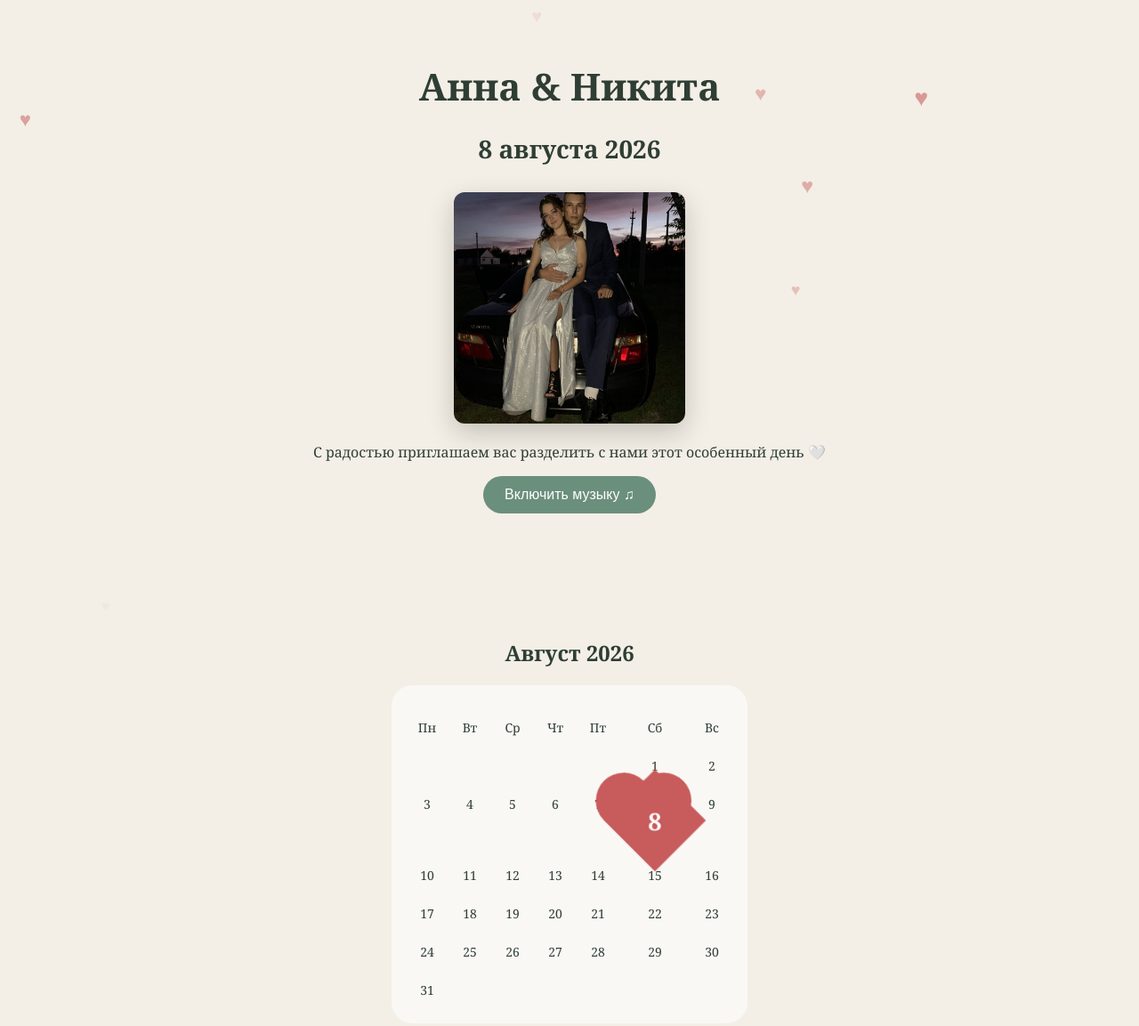
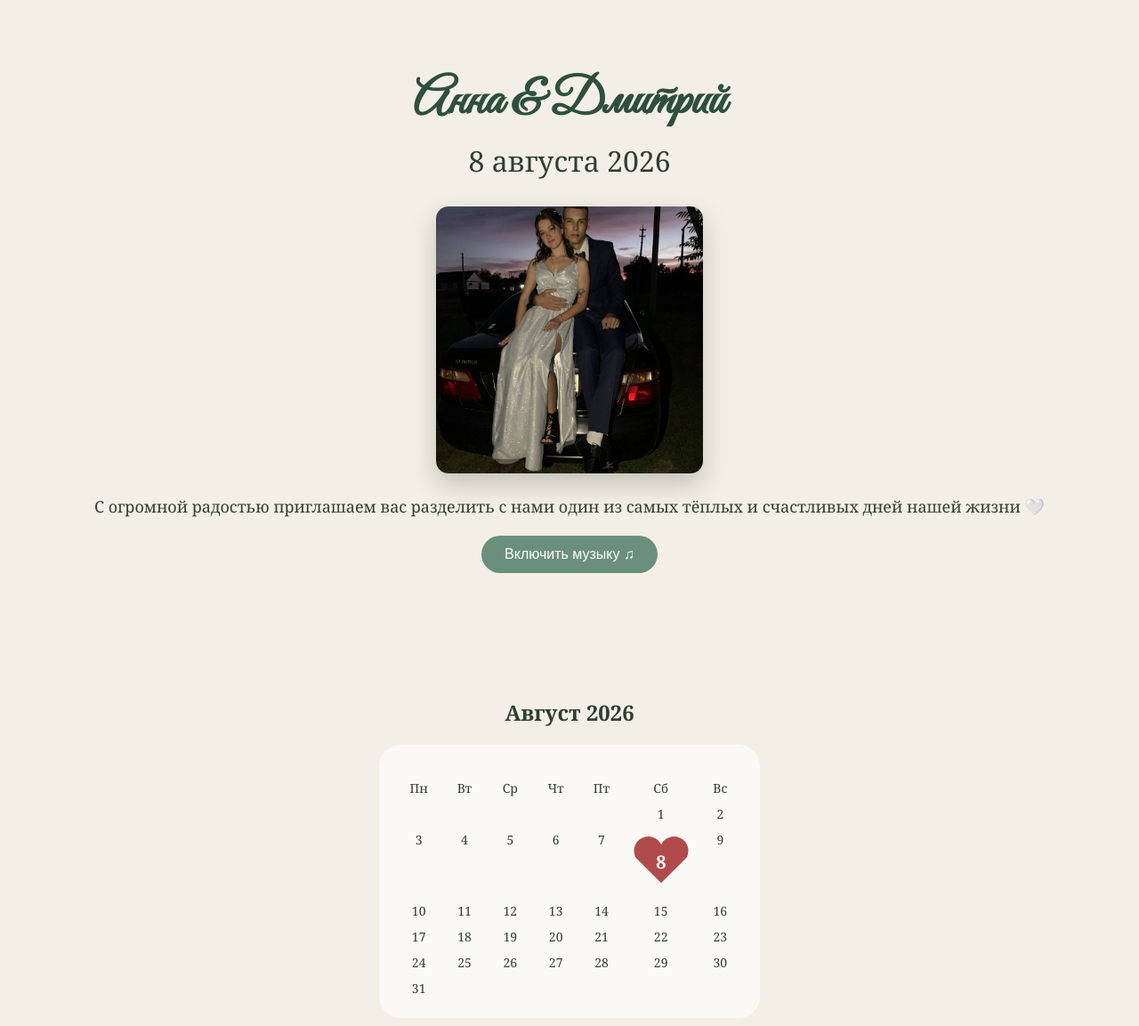
Before and after one commit to nastyasekacheva2001-dotcom/ebaaaaaa, a plain HTML site: page index.html in a window 1280 px wide. Shown: the part 27-1180 px from the top of the page at 89% size. Drawn offline with Linux system fonts and the light colour scheme.

Commit message:
Update index.html

```diff
--- a/index.html
+++ b/index.html
@@ -3,7 +3,10 @@
 <head>
 <meta charset="UTF-8">
 <meta name="viewport" content="width=device-width, initial-scale=1.0">
-<title>Приглашение на свадьбу</title>
+<title>Свадебное приглашение</title>
+
+<!-- Шрифт для имён -->
+<link href="https://fonts.googleapis.com/css2?family=Great+Vibes&display=swap" rel="stylesheet">
 
 <style>
 body{
@@ -18,29 +21,28 @@ section{
   text-align:center;
 }
 
-h1,h2,h3{
-  margin-bottom:20px;
-}
-
 .names{
-  font-size:42px;
+  font-family:'Great Vibes', cursive;
+  font-size:56px;
+  color:#2f4f3e;
+  margin-bottom:10px;
 }
 
 .date-main{
-  font-size:28px;
+  font-size:32px;
   margin-bottom:30px;
 }
 
 .hero-photo img{
-  width:260px;
-  height:260px;
+  width:300px;
+  height:300px;
   object-fit:cover;
-  border-radius:12px;
-  box-shadow:0 10px 30px rgba(0,0,0,0.2);
+  border-radius:14px;
+  box-shadow:0 12px 30px rgba(0,0,0,0.2);
 }
 
 button{
-  padding:12px 24px;
+  padding:12px 26px;
   border:none;
   border-radius:30px;
   background:#6b8f7d;
@@ -50,75 +52,53 @@ button{
 }
 
 .calendar-box{
-  background:rgba(255,255,255,0.6);
-  padding:20px;
+  background:rgba(255,255,255,0.65);
+  padding:24px;
   border-radius:24px;
-  max-width:360px;
+  max-width:380px;
   margin:auto;
 }
 
 .calendar-grid{
   display:grid;
   grid-template-columns:repeat(7,1fr);
-  gap:8px;
-  margin-top:10px;
+  gap:10px;
+  margin-top:15px;
 }
 
 .calendar-grid div{
-  padding:8px;
   font-size:14px;
 }
 
-.calendar-heart{
-  position:relative;
-  width:56px;
-  height:56px;
-  margin:auto;
-  background:#c85b5b;
-  transform:rotate(-45deg);
-  animation:pulse 1.4s infinite;
-  z-index:1;
+.calendar-heart svg{
+  width:72px;
+  height:66px;
 }
 
-.calendar-heart::before,
-.calendar-heart::after{
-  content:"";
-  position:absolute;
-  width:56px;
-  height:56px;
-  background:#c85b5b;
-  border-radius:50%;
-  z-index:1;
+.calendar-heart path{
+  fill:#b14b4b;
 }
 
-.calendar-heart::before{
-  top:-28px;
-  left:0;
+.calendar-heart text{
+  fill:white;
+  font-size:28px;
+  font-weight:bold;
+  text-anchor:middle;
+  dominant-baseline:middle;
 }
 
-.calendar-heart::after{
-  left:28px;
-  top:0;
+.map-container iframe{
+  width:100%;
+  max-width:600px;
+  height:320px;
+  border:0;
+  border-radius:18px;
 }
 
-.calendar-heart span{
-  position:absolute;
-  inset:0;
-  display:flex;
-  align-items:center;
-  justify-content:center;
-  transform:rotate(45deg);
-  font-size:24px;
-  font-weight:bold;
-  color:white;
-  z-index:5;
-  pointer-events:none;
-}
-
-@keyframes pulse{
-  0%{transform:rotate(-45deg) scale(1)}
-  50%{transform:rotate(-45deg) scale(1.15)}
-  100%{transform:rotate(-45deg) scale(1)}
+.timing-list{
+  max-width:420px;
+  margin:auto;
+  text-align:left;
 }
 
 .palette{
@@ -134,7 +114,7 @@ button{
 }
 
 .countdown{
-  font-size:24px;
+  font-size:26px;
   font-weight:bold;
 }
 
@@ -146,7 +126,7 @@ button{
 
 .heart-float{
   position:absolute;
-  color:#c85b5b;
+  color:#b14b4b;
   animation:floatUp 6s linear forwards;
 }
 
@@ -154,53 +134,45 @@ button{
   from{transform:translateY(0);opacity:0}
   to{transform:translateY(-120vh);opacity:1}
 }
-
-.map-container iframe{
-  width:100%;
-  max-width:600px;
-  height:300px;
-  border:0;
-  border-radius:16px;
-}
-
-.timing-list{
-  max-width:400px;
-  margin:auto;
-  text-align:left;
-}
 </style>
 </head><body>
 
 <div id="hearts"></div>
 
-<!-- Главная секция -->
 <section>
-  <h1 class="names">Анна & Никита</h1>
-  <h1 class="date-main">8 августа 2026</h1>
+  <h1 class="names">Анна & Дмитрий</h1>
+  <div class="date-main">8 августа 2026</div>
 
   <div class="hero-photo">
     <img src="photo.jpg" alt="Фото">
   </div>
 
-  <p>С радостью приглашаем вас разделить с нами этот особенный день 🤍</p>
+  <p style="font-size:18px;line-height:1.6;">
+    С огромной радостью приглашаем вас разделить с нами
+    один из самых тёплых и счастливых дней нашей жизни 🤍
+  </p>
+
   <button id="musicBtn">Включить музыку ♫</button>
 </section>
 
-<!-- Календарь -->
 <section>
   <h2>Август 2026</h2>
   <div class="calendar-box">
     <div class="calendar-grid">
       <div>Пн</div><div>Вт</div><div>Ср</div><div>Чт</div><div>Пт</div><div>Сб</div><div>Вс</div>
 
-      <!-- пустые дни перед 1 августа -->
       <div></div><div></div><div></div><div></div><div></div>
 
       <div>1</div><div>2</div><div>3</div><div>4</div><div>5</div><div>6</div><div>7</div>
 
-      <div class="calendar-heart"><span>8</span></div>
+      <div class="calendar-heart">
+        <svg viewBox="0 0 100 90">
+          <path d="M50 80 L10 40 A20 20 0 0 1 50 20 A20 20 0 0 1 90 40 Z"/>
+          <text x="50" y="50">8</text>
+        </svg>
+      </div>
+
       <div>9</div><div>10</div><div>11</div><div>12</div><div>13</div><div>14</div><div>15</div>
-
       <div>16</div><div>17</div><div>18</div><div>19</div><div>20</div><div>21</div><div>22</div>
       <div>23</div><div>24</div><div>25</div><div>26</div><div>27</div><div>28</div><div>29</div>
       <div>30</div><div>31</div>
@@ -208,58 +180,59 @@ button{
   </div>
 </section>
 
-<!-- Место проведения -->
 <section>
   <h2>Место проведения</h2>
-  <p>Волгоградская область, г. Михайловка, ул. Ким, д.2<br>Ресторан «Wedding hall»</p>
-  <p><strong>Пожалуйста приезжайте заранее</strong></p>
+  <p>
+    Волгоградская область, г. Михайловка, ул. Ким, д.2
+    <br>Ресторан «Wedding Hall»
+  </p>
+  <p><strong>Пожалуйста, приезжайте заранее 🤍</strong></p>
+
   <div class="map-container">
-    <iframe src="https://yandex.ru/map-widget/v1/?um=constructor%3Aa2b3c4d5e6f7&source=constructor" allowfullscreen></iframe>
+    <iframe
+      src="https://yandex.ru/map-widget/v1/?ll=43.2406%2C50.0702&z=16&mode=search&text=Wedding%20Hall%20Михайловка"
+      allowfullscreen>
+    </iframe>
   </div>
 </section>
 
-<!-- Тайминг вечера -->
 <section>
   <h2>Тайминг вечера</h2>
   <div class="timing-list">
-    <p><strong>17:00</strong> – Сбор гостей</p>
-    <p><strong>18:00</strong> – Церемония</p>
-    <p><strong>19:00</strong> – Фуршет</p>
-    <p><strong>20:30</strong> – Тосты и игры</p>
-    <p><strong>22:00</strong> – Танцы и веселье</p>
+    <p><strong>17:00</strong> — Сбор гостей</p>
+    <p><strong>18:00</strong> — Церемония</p>
+    <p><strong>19:00</strong> — Праздничный ужин</p>
+    <p><strong>20:30</strong> — Тосты и развлечения</p>
+    <p><strong>22:00</strong> — Танцы</p>
   </div>
 </section>
 
-<!-- Дресс-код -->
 <section>
   <h2>Дресс-код</h2>
   <p><strong>Будем рады, если поддержите стиль 🤍</strong></p>
   <div class="palette">
-    <div class="color" style="background:#2F5D50"></div>
-    <div class="color" style="background:#6B7F5A"></div>
-    <div class="color" style="background:#C77F7F"></div>
-    <div class="color" style="background:#F0E2D0"></div>
+    <div class="color" style="background:#1f3d2b"></div>
+    <div class="color" style="background:#6b7f5a"></div>
+    <div class="color" style="background:#7a3b3b"></div>
+    <div class="color" style="background:#f0e2d0"></div>
   </div>
 </section>
 
-<!-- Обратный отсчёт -->
 <section>
   <h2>До свадьбы осталось</h2>
   <div class="countdown" id="timer"></div>
 </section>
 
 <audio id="music" src="music.mp3" loop></audio><script>
-// Музыка
 let play=false;
 const musicBtn=document.getElementById("musicBtn");
 const music=document.getElementById("music");
 
 musicBtn.onclick=()=>{
   play ? music.pause() : music.play();
-  play = !play;
+  play=!play;
 };
 
-// Плавающие сердечки
 setInterval(()=>{
   const h=document.createElement("div");
   h.className="heart-float";
@@ -271,20 +244,19 @@ setInterval(()=>{
   setTimeout(()=>h.remove(),6000);
 },400);
 
-// Таймер до свадьбы
 function countdown(){
   const now=new Date();
   const wedding=new Date("2026-08-08T00:00:00");
   const diff=wedding-now;
   if(diff>0){
-    const days=Math.floor(diff/86400000);
-    const hours=Math.floor((diff%86400000)/3600000);
-    const minutes=Math.floor((diff%3600000)/60000);
-    const seconds=Math.floor((diff%60000)/1000);
+    const d=Math.floor(diff/86400000);
+    const h=Math.floor(diff%86400000/3600000);
+    const m=Math.floor(diff%3600000/60000);
+    const s=Math.floor(diff%60000/1000);
     document.getElementById("timer").textContent=
-      days+" дней "+hours+" ч "+minutes+" м "+seconds+" с";
+      ${d} дней ${h} ч ${m} м ${s} с;
   }else{
-    document.getElementById("timer").textContent="Свадьба сегодня!";
+    document.getElementById("timer").textContent="Сегодня свадьба 🤍";
   }
 }
 setInterval(countdown,1000);
```
